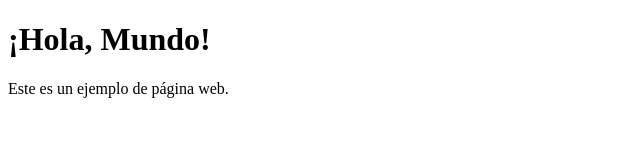
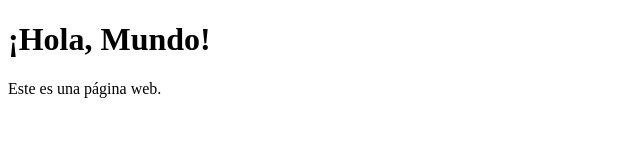
Before and after one commit to Carocris/WebSurge, a plain HTML site: page source/index.html in a window 1280 px wide. Shown: the whole page, without its empty margins (0-640 px from the left). Drawn offline with Linux system fonts and the light colour scheme.

Commit message:
Prueba de despliegue con Surge

```diff
--- a/source/index.html
+++ b/source/index.html
@@ -7,6 +7,6 @@
 </head>
 <body>
     <h1>¡Hola, Mundo!</h1>
-    <p>Este es un ejemplo de página web.</p>
+    <p>Este es una página web.</p>
 </body>
 </html>
```
Also changed, not shown: 1 other file.
